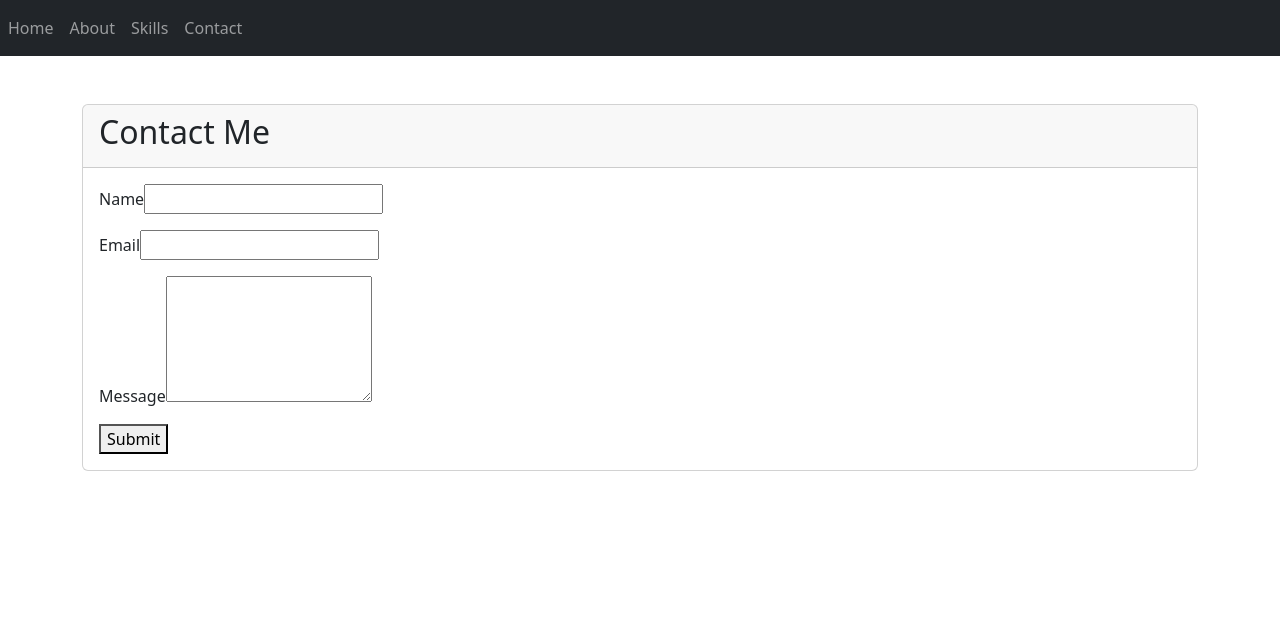
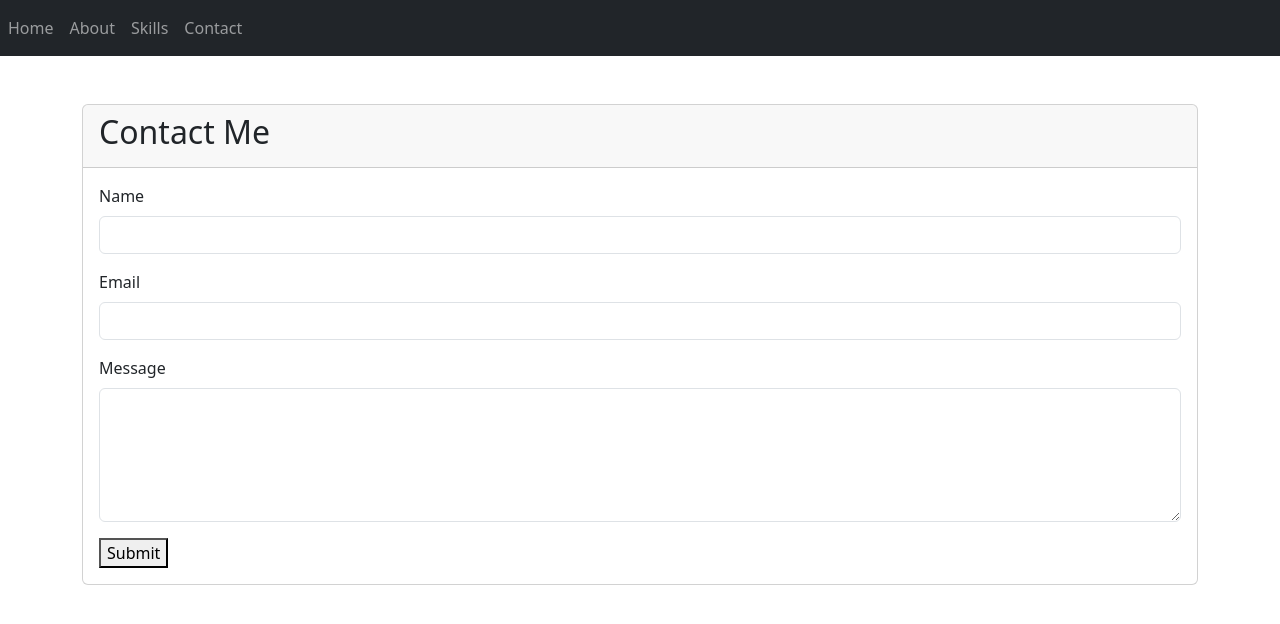
Before and after one commit to tortangChris/my-profile-web, a React (Create React App) app: page /contact in a window 1280 px wide. Shown: the top 624 px of the page. Built offline with nearby package versions, Linux system fonts and the light colour scheme; a small style sheet from the web is missing.

Commit message:
Enhance contact form with Bootstrap form-label and form-control classes

```diff
--- a/src/Contact.js
+++ b/src/Contact.js
@@ -23,16 +23,16 @@ const Contact = () => {
         <div className='card-body'>
           <form onSubmit={handleSubmit}>
             <div className='mb-3'>
-                <label htmlFor='name'>Name</label>
-                <input type="text" id="name" value={name} onChange={(e) => inputName(e.target.value)} required />
+                <label htmlFor='name' className='form-label'>Name</label>
+                <input type="text" id="name" className='form-control' value={name} onChange={(e) => inputName(e.target.value)} required />
             </div>
             <div className='mb-3'>
-                <label htmlFor='email'>Email</label>
-                <input type="email" id="email" value={email} onChange={(e) => inputEmail(e.target.value)} required />
+                <label htmlFor='email' className='form-label'>Email</label>
+                <input type="email" id="email" className='form-control' value={email} onChange={(e) => inputEmail(e.target.value)} required />
             </div>
             <div className='mb-3'>
-                <label htmlFor='message'>Message</label>
-                <textarea id="massage" rows="5" value={message} onChange={(e) => inputMessage(e.target.value)} required />
+                <label htmlFor='message' className='form-label'>Message</label>
+                <textarea id="massage" className='form-control' rows="5" value={message} onChange={(e) => inputMessage(e.target.value)} required />
             </div>
             <div>
                 <button type="submit">Submit</button>
```
